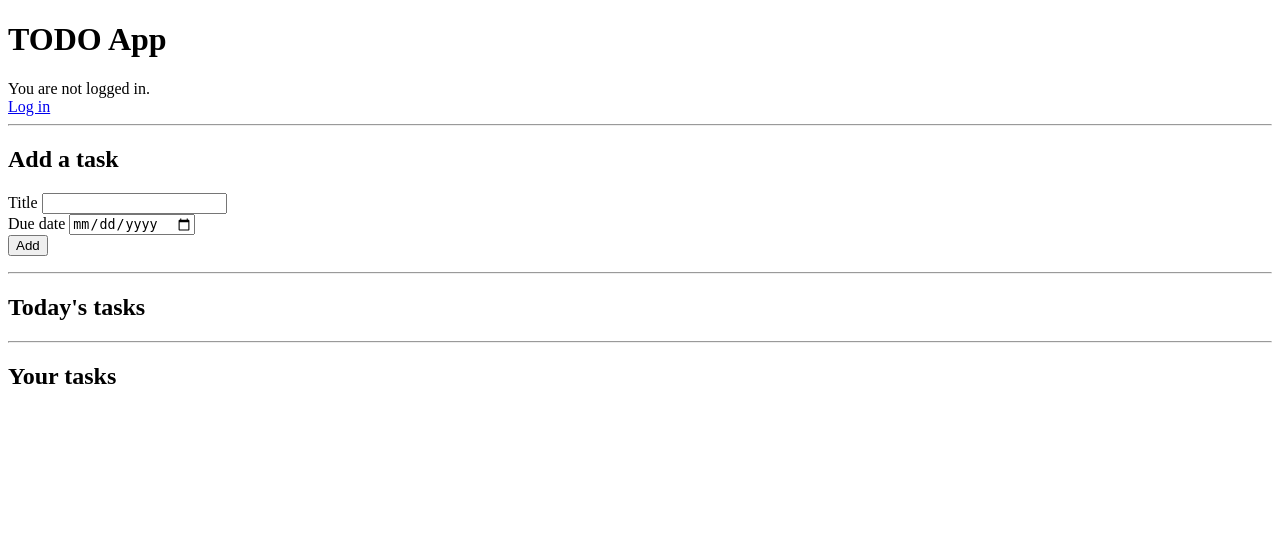
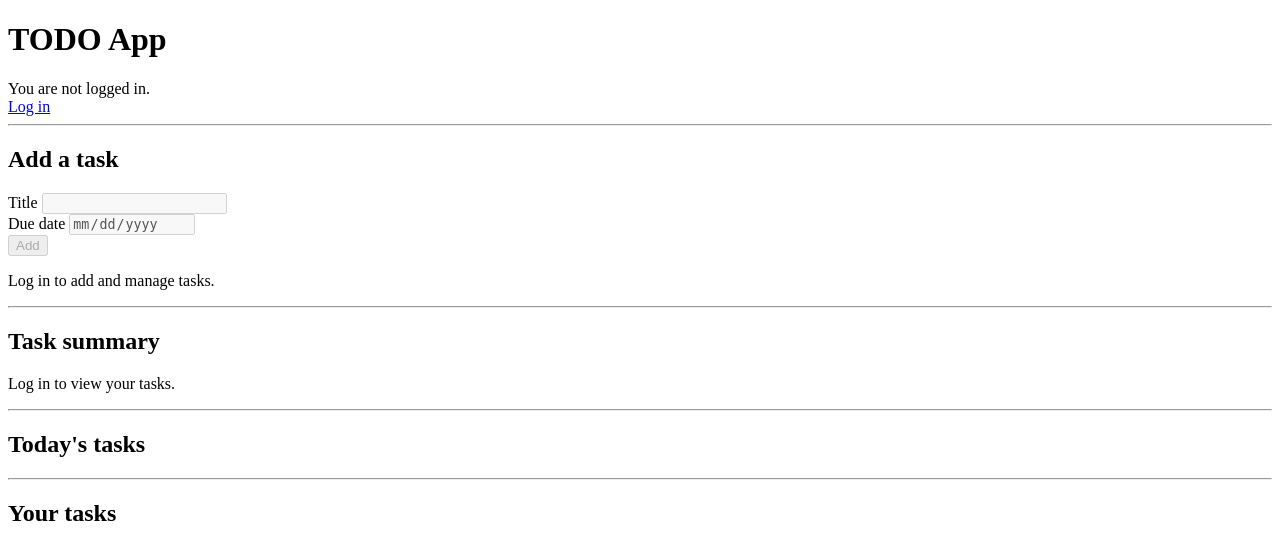
Before and after one commit to qianxuege/To-do-app2, a Django app: page / in a window 1280 px wide. Shown: the top 560 px of the page. Run offline with Django 4.2, Linux system fonts and the light colour scheme.

Commit message:
scarlett change

```diff
--- a/static/js/app.js
+++ b/static/js/app.js
@@ -57,6 +57,27 @@ if (logoutButton) {
 
 const authStatus = document.getElementById("auth-status");
 const loginLink = document.getElementById("login-link");
+const todoForm = document.getElementById("todo-form");
+const todoError = document.getElementById("todo-error");
+const todoHelp = document.getElementById("todo-help");
+const todoSummary = document.getElementById("todo-summary");
+const todaysTodosEl = document.getElementById("todays-todos");
+const todosListEl = document.getElementById("todos-list");
+
+function setTodoError(msg) {
+  if (todoError) todoError.textContent = msg || "";
+}
+
+function setTodoHelp(msg) {
+  if (todoHelp) todoHelp.textContent = msg || "";
+}
+
+function setTodoFormEnabled(enabled) {
+  if (!todoForm) return;
+  Array.from(todoForm.elements).forEach((element) => {
+    element.disabled = !enabled;
+  });
+}
 
 const token = getToken();
 const user = getUser();
@@ -64,19 +85,14 @@ if (!token) {
   if (authStatus) authStatus.textContent = "You are not logged in.";
   if (loginLink) loginLink.style.display = "inline-block";
   if (logoutButton) logoutButton.style.display = "none";
+  setTodoFormEnabled(false);
+  setTodoHelp("Log in to add and manage tasks.");
 } else {
   if (authStatus) authStatus.textContent = `Logged in as ${user?.username || "user"}`;
   if (loginLink) loginLink.style.display = "none";
   if (logoutButton) logoutButton.style.display = "inline-block";
-}
-
-const todoForm = document.getElementById("todo-form");
-const todoError = document.getElementById("todo-error");
-const todaysTodosEl = document.getElementById("todays-todos");
-const todosListEl = document.getElementById("todos-list");
-
-function setTodoError(msg) {
-  if (todoError) todoError.textContent = msg || "";
+  setTodoFormEnabled(true);
+  setTodoHelp("Add a task with a due date to keep your list current.");
 }
 
 function createTodoLi(todo) {
@@ -102,6 +118,12 @@ async function loadTodos() {
   if (!token) return;
   if (!todosListEl) return;
   const data = await apiFetch("/api/todos/", { method: "GET" });
+
+  if (todoSummary) {
+    const completedCount = data.filter((todo) => todo.completed).length;
+    const openCount = data.length - completedCount;
+    todoSummary.textContent = `${openCount} open task${openCount === 1 ? "" : "s"}, ${completedCount} completed.`;
+  }
 
   todosListEl.replaceChildren();
   if (!data.length) {
--- a/templates/index.html
+++ b/templates/index.html
@@ -35,6 +35,14 @@
         <button type="submit">Add</button>
       </form>
       <p id="todo-error" style="color:crimson;"></p>
+      <p id="todo-help"></p>
+    </section>
+
+    <hr />
+
+    <section>
+      <h2>Task summary</h2>
+      <p id="todo-summary">Log in to view your tasks.</p>
     </section>
 
     <hr />
```
